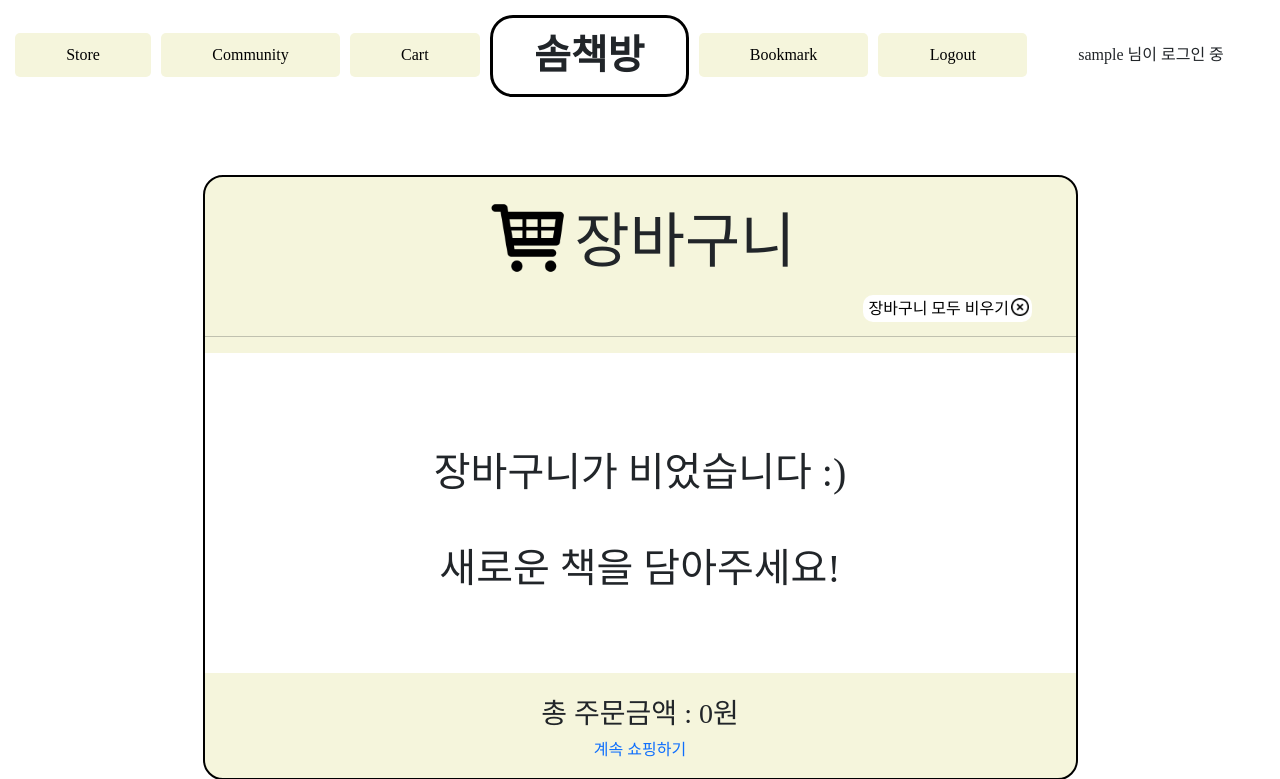
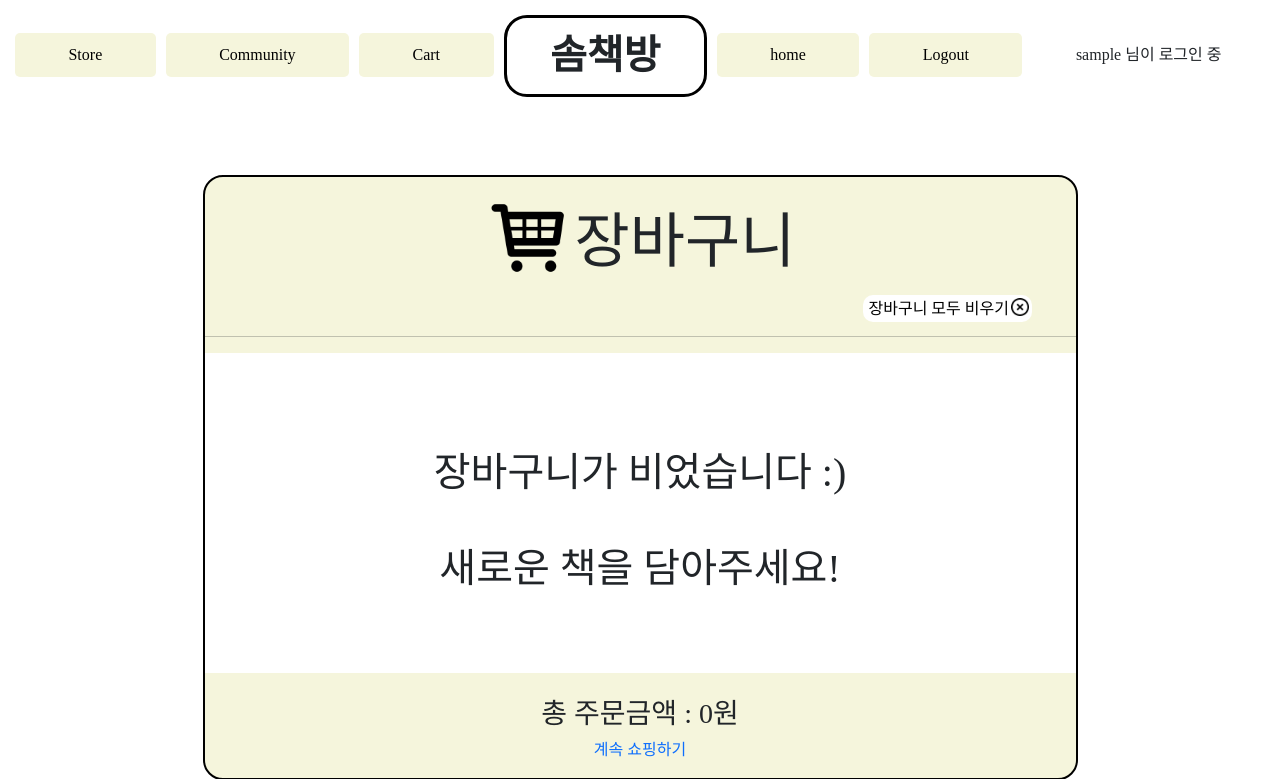
Before and after one commit to hildakim/som-book, a Django app: page /cart/ in a window 1280 px wide. Shown: the top 779 px of the page. Run offline with Django 3.2, Linux system fonts and the light colour scheme; the visitor is signed in with stand-in values (Sample User, id 1); some web fonts are replaced.

Commit message:
Update base.html

```diff
--- a/sombook/templates/base.html
+++ b/sombook/templates/base.html
@@ -82,7 +82,7 @@
       <span class="navbar-text sombook-title">솜책방</span>
       {% if user.is_authenticated %}
       <a class="menu-item write" href="{%url 'cart:detail'%}">Cart</a>
-      <a class="menu-item chat" href="{%url 'community:bookmark' %}">Bookmark</a>
+      <a class="menu-item chat" href="{%url 'home' %}">home</a>
       <a class="menu-item logout" href="{%url 'user:logout' %}">Logout</a>
       <span class="menu-item navbar-text user">
         {{user.username}} 님이 로그인 중
```
